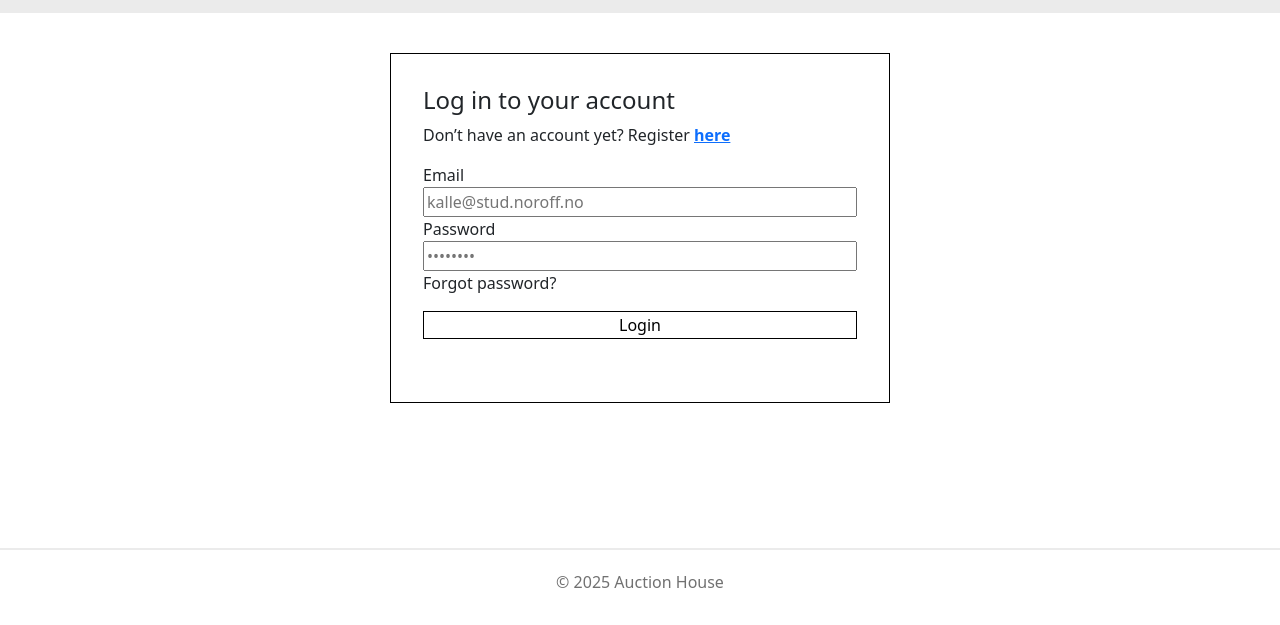
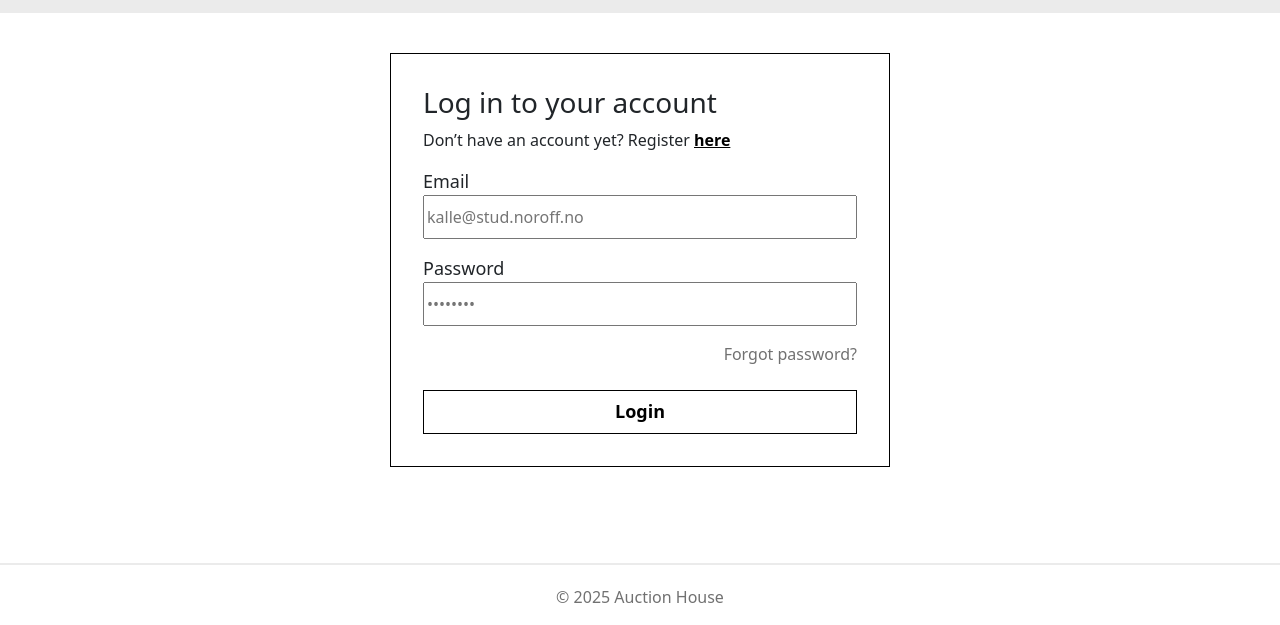
Before and after one commit to Mayamariaruth/auctionhouse, a plain HTML site: page html/login.html in a window 1280 px wide. Shown: the part 190-815 px from the top of the page. Drawn offline with nearby package versions, Linux system fonts and the light colour scheme.

Commit message:
add styling to login form for desktop and mobile

```diff
--- a/html/login.html
+++ b/html/login.html
@@ -159,13 +159,13 @@
         <h1>Login</h1>
       </section>
       <section class="auth-form d-flex flex-column">
-        <h2 class="fs-4">Log in to your account</h2>
+        <h2>Log in to your account</h2>
         <p>
           Don’t have an account yet? Register
           <a href="register.html" class="fw-bold">here</a>
         </p>
         <form method="POST" id="login" novalidate>
-          <div class="d-flex flex-column">
+          <div class="d-flex flex-column mb-3">
             <label for="email">Email</label>
             <input
               type="email"
@@ -187,7 +187,7 @@
             />
             <span class="error-message" id="password-error"></span>
           </div>
-          <p id="forgot-text">Forgot password?</p>
+          <p class="forgot-text text-end mt-3 mb-4">Forgot password?</p>
           <button type="submit" class="form-btn">Login</button>
         </form>
       </section>
--- a/src/css/auth.css
+++ b/src/css/auth.css
@@ -2,21 +2,83 @@
   border: 1px solid black;
   padding: 2rem;
   max-width: 500px;
-  height: 350px;
+  height: auto;
   width: 90%;
+  margin: 0 auto;
 }
 
-#forgot-text {
+.auth-form h2 {
+  font-size: 20px;
+  font-weight: 500;
+}
+
+.auth-form p {
+  font-weight: 300;
+  font-size: 14px;
+}
+
+.auth-form a {
+  color: black;
+}
+
+.auth-form input {
+  height: 38px;
+}
+
+.auth-form input:focus {
+  border: solid black 1.5px;
+  outline: none;
+  box-shadow: none;
+}
+
+.auth-form label {
+  font-weight: 500;
+  font-size: 16px;
+}
+
+.forgot-text {
+  font-size: 16px;
+  font-weight: 100;
+  color: #717171;
+  cursor: pointer;
 }
 
 .form-btn {
   border: solid black 1px;
   background-color: white;
   width: 100%;
+  height: 38px;
+  font-weight: 600;
+  font-size: 16px;
 }
 
-@media (min-width: 576px) {
-  .auth-form {
-    margin: 0 auto;
+.form-btn:hover {
+  background-color: #6b3d47;
+  color: white;
+}
+
+@media (min-width: 998px) {
+  .auth-form h2 {
+    font-size: 24px;
+  }
+
+  .auth-form p {
+    font-size: 16px;
+  }
+
+  .form-btn,
+  .auth-form input {
+    height: 44px;
   }
 }
+
+@media (min-width: 1200px) {
+  .auth-form h2 {
+    font-size: 28px;
+  }
+
+  .auth-form label,
+  .form-btn {
+    font-size: 18px;
+  }
+}
```
Also changed, not shown: assets/favicon/site.webmanifest (deleted).
